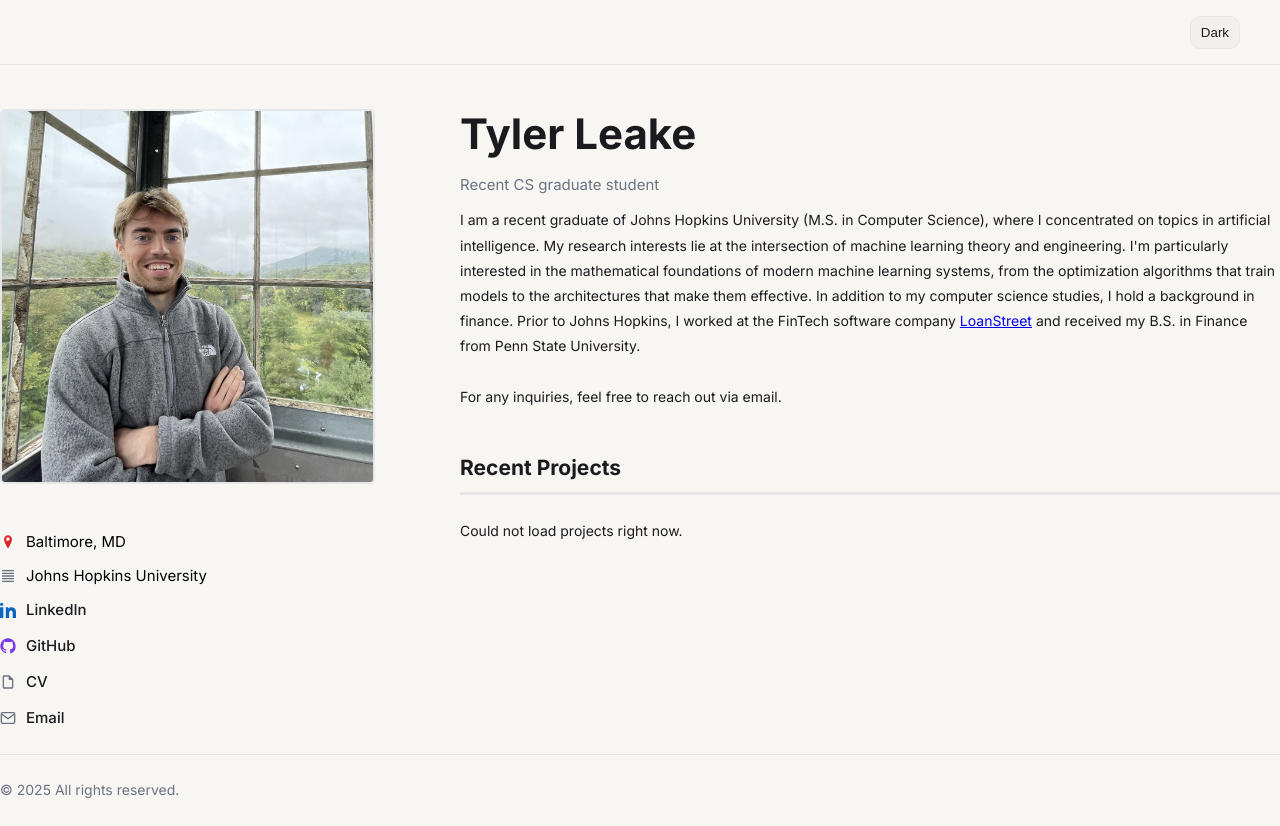
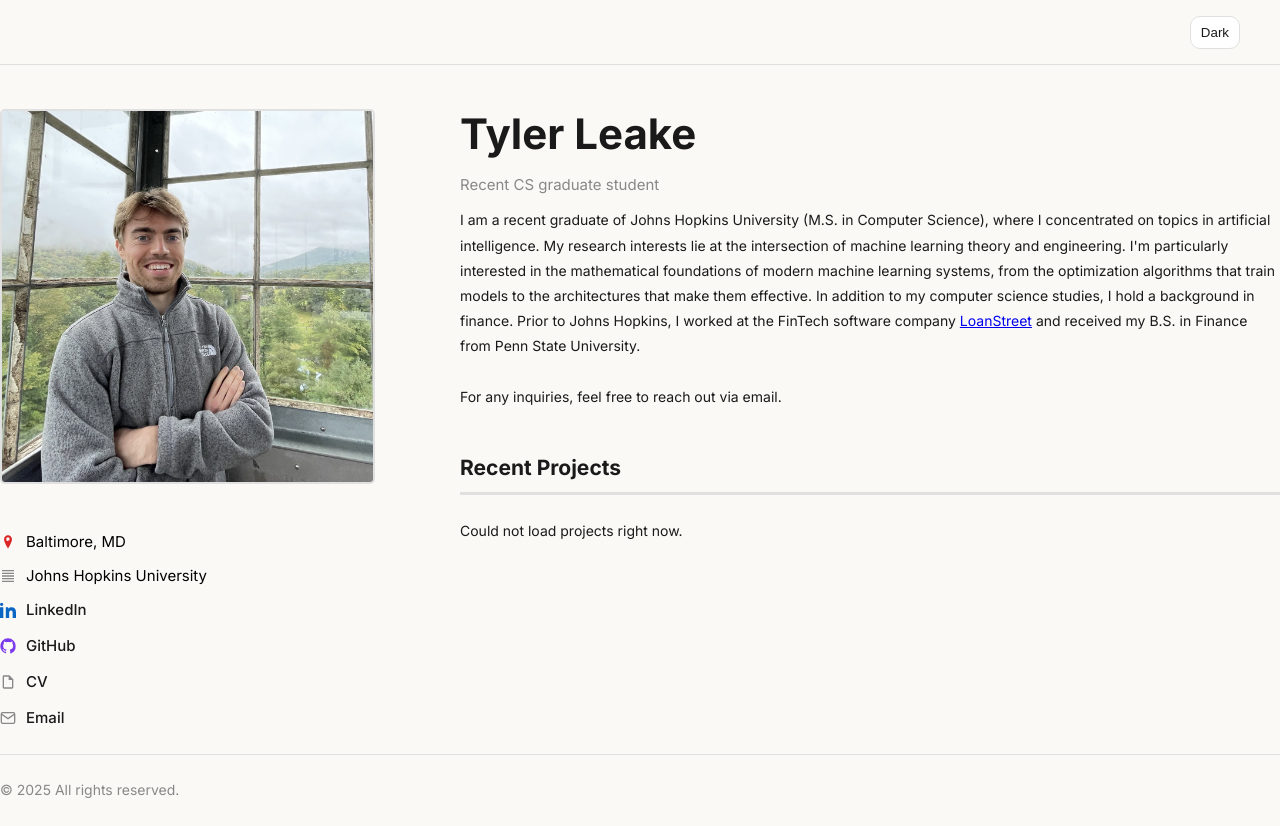
Before and after one commit to jtylerleake/jtylerleake.github.io, a plain HTML site: page index.html in a window 1280 px wide. Drawn offline with Linux system fonts and the light colour scheme; no server answers.

Commit message:
Update styles.css

```diff
--- a/styles.css
+++ b/styles.css
@@ -19,11 +19,11 @@
 }
 
 .theme-light {
-	--bg: #f8f6f2;
-	--text: #1b1b1f;
-	--muted: #6b7280;
-	--card: #f2f0ec;
-	--border: #e6e6e9;
+	--bg: #faf9f6;
+	--text: #1a1a1a;
+	--muted: #888888;
+	--card: #ffffff;
+	--border: #e0e0e0;
 	--accent: #2563eb;
 }
 
```
